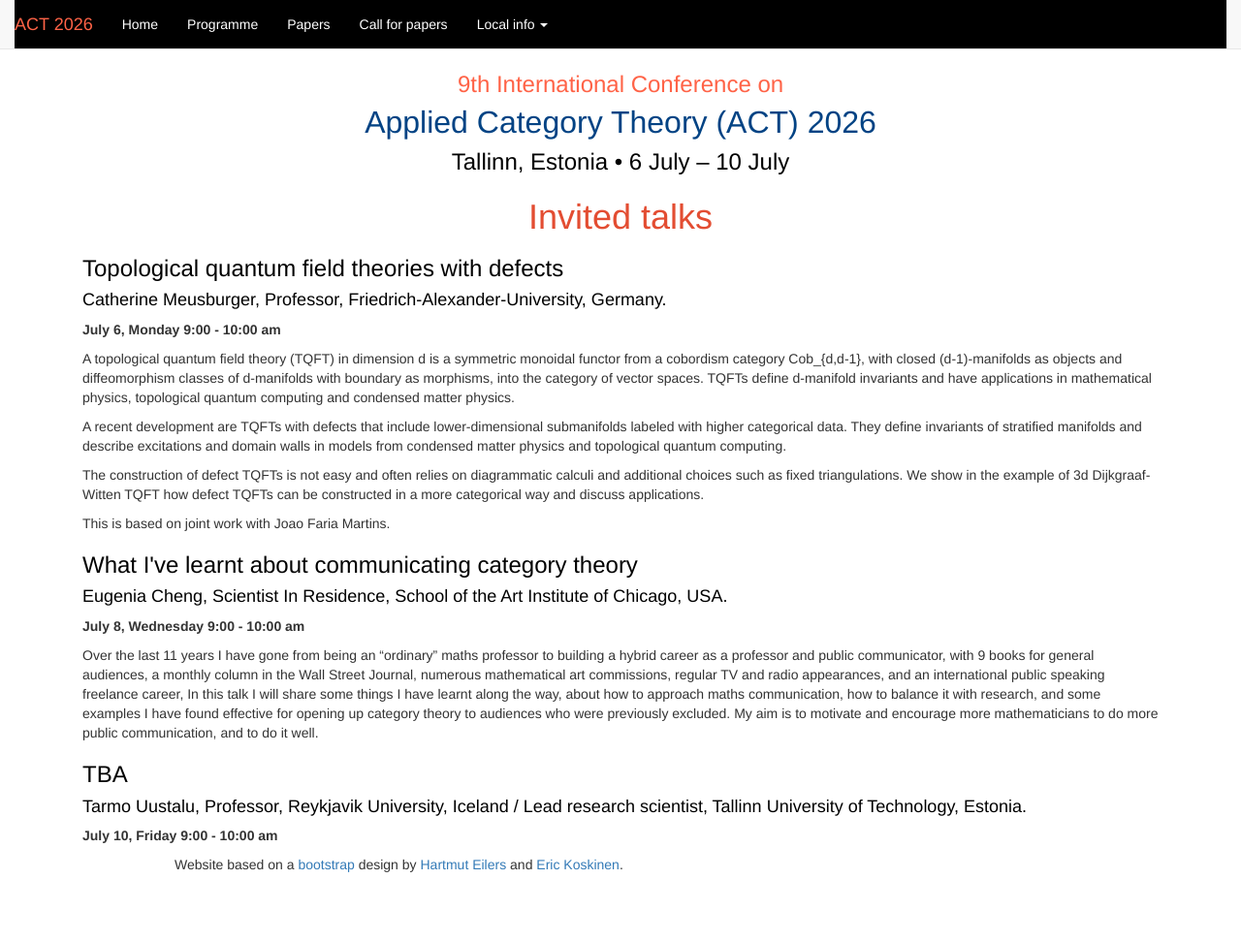
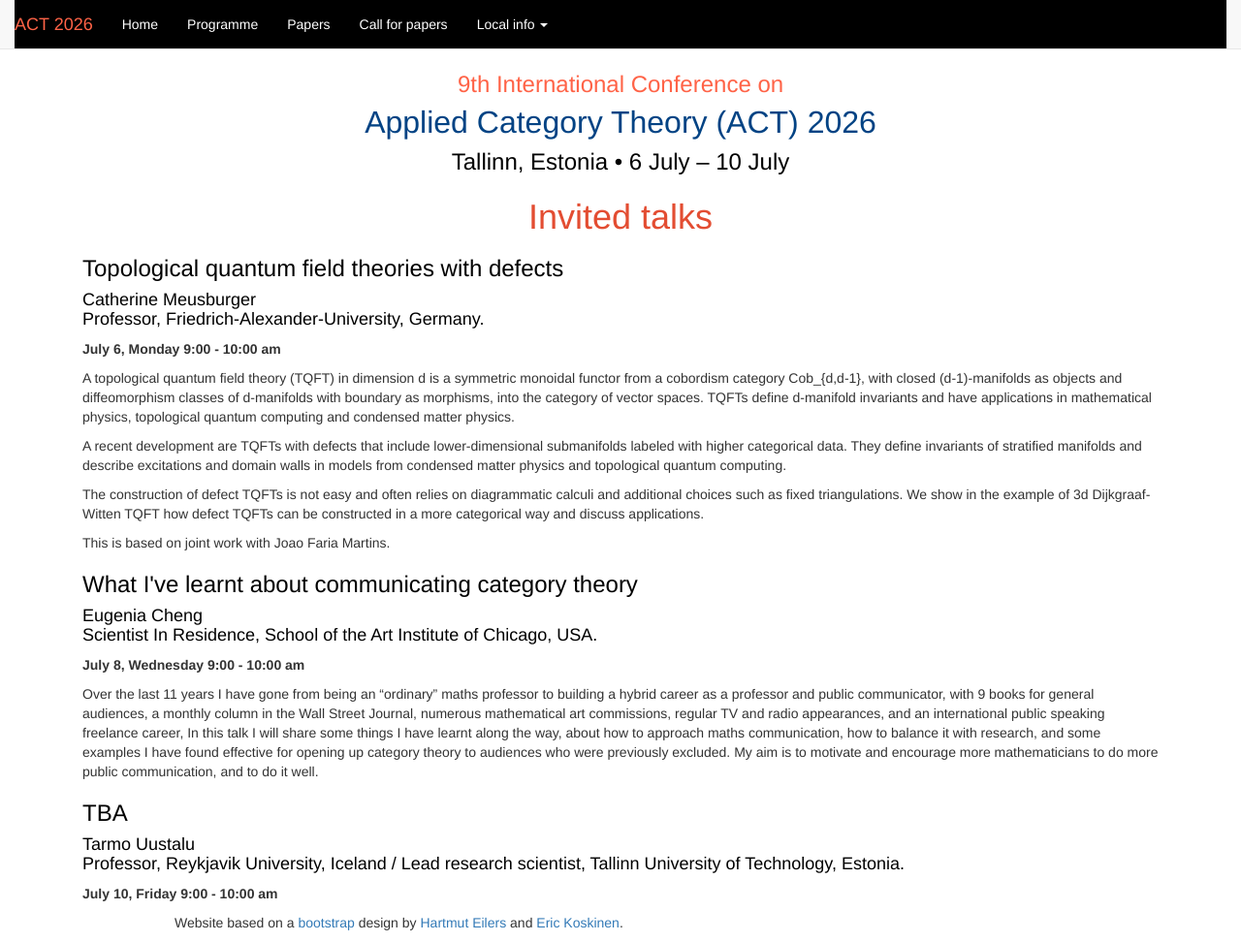
Before and after one commit to actconf2026/actconf2026.github.io, a Jekyll site: the page built from invited.html, in a window 1280 px wide and 972 px high. Shown: the whole window at 97% size. Built offline with Jekyll 4.4.1, drawn with Linux system fonts in a browser that asks for light colours.

Commit message:
Formatting changes

```diff
--- a/invited.html
+++ b/invited.html
@@ -5,7 +5,7 @@ layout: act
 <h1><center>Invited talks</center></h1>
 
 <h3 style="color:black;">Topological quantum field theories with defects</h3>
-<h4 style="color:black;"> Catherine Meusburger, Professor, Friedrich-Alexander-University, Germany. </h4>
+<h4 style="color:black;"> Catherine Meusburger <br> Professor, Friedrich-Alexander-University, Germany. </h4>
 
 <p><font size=="+1"> <b> July 6, Monday 9:00 - 10:00 am </b> </font> </p>
 
@@ -32,7 +32,7 @@ applications.</p>
 
 
 <h3 style="color:black;">What I've learnt about communicating category theory</h3>
-<h4 style="color:black;"> Eugenia Cheng,  Scientist In Residence, School of the Art Institute of Chicago, USA. </h4>
+<h4 style="color:black;"> Eugenia Cheng <br>  Scientist In Residence, School of the Art Institute of Chicago, USA. </h4>
 <p><font size=="+1"> <b> July 8, Wednesday 9:00 - 10:00 am </b> </font> </p>
 
 <p>Over the last 11 years I have gone from being an “ordinary” maths professor to
@@ -46,7 +46,7 @@ applications.</p>
       public communication, and to do it well. </p>
 
 <h3 style="color:black;">TBA</h3>
-<h4 style="color:black;"> Tarmo Uustalu, Professor, Reykjavik University, Iceland / Lead research scientist, Tallinn University of Technology, Estonia. </h4>
+<h4 style="color:black;"> Tarmo Uustalu <br> Professor, Reykjavik University, Iceland / Lead research scientist, Tallinn University of Technology, Estonia. </h4>
 <p><font size=="+1"> <b> July 10, Friday 9:00 - 10:00 am </b> </font> </p>
 
 		  </div> <!-- prose -->
```
